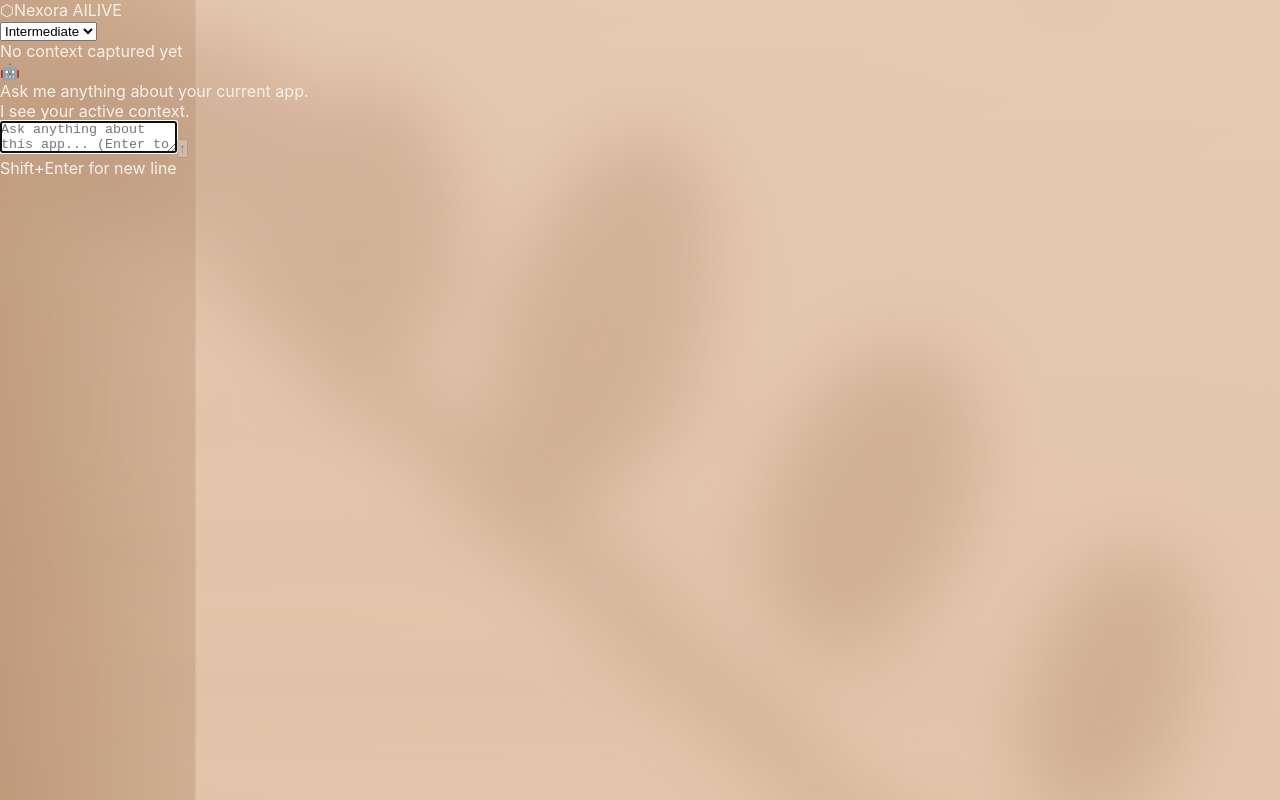
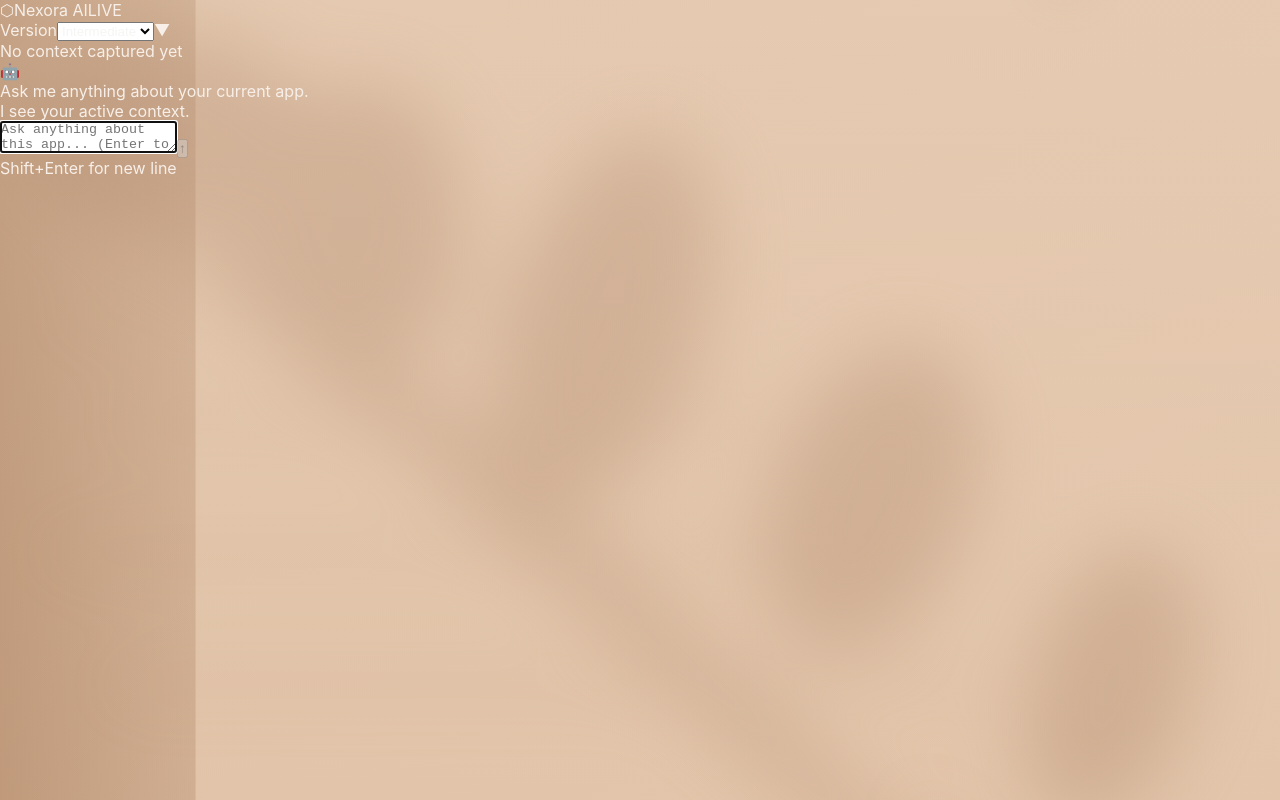
Before and after one commit to Manasj06/nexora-ai, a React (Create React App) app in the folder renderer/: page / in a window 1280 px wide. Built offline with nearby package versions, Linux system fonts and the light colour scheme; no server answers.

Commit message:
Label version selector in header

```diff
--- a/renderer/src/components/Header.jsx
+++ b/renderer/src/components/Header.jsx
@@ -14,16 +14,22 @@ export default function Header({ expertiseLevel, onExpertiseChange }) {
         </span>
       </div>
 
-      {/* Expertise Selector */}
+      <div className="flex items-center gap-2 rounded-xl border border-stone-600 bg-stone-800 px-3 py-1.5">
+        <span className="text-[11px] font-semibold uppercase tracking-[0.18em] text-stone-300">
+          Version
+        </span>
         <select
           value={expertiseLevel}
           onChange={(e) => onExpertiseChange(e.target.value)}
-        className="rounded border border-stone-600 bg-stone-800 px-2 py-1 text-xs text-stone-100 outline-none focus:border-amber-300"
+          style={{ WebkitTextFillColor: "#f5f5f4" }}
+          className="min-w-[7.5rem] appearance-none bg-transparent pr-5 text-xs font-medium text-stone-100 outline-none"
         >
           <option value="beginner">Beginner</option>
           <option value="intermediate">Intermediate</option>
           <option value="advanced">Advanced</option>
         </select>
+        <span className="pointer-events-none text-xs text-stone-300">▼</span>
+      </div>
     </div>
   );
 }
```
Also changed, not shown: src/components/Header.jsx (+8 -1 lines). Lines whose indentation alone changed are shown as unchanged.
